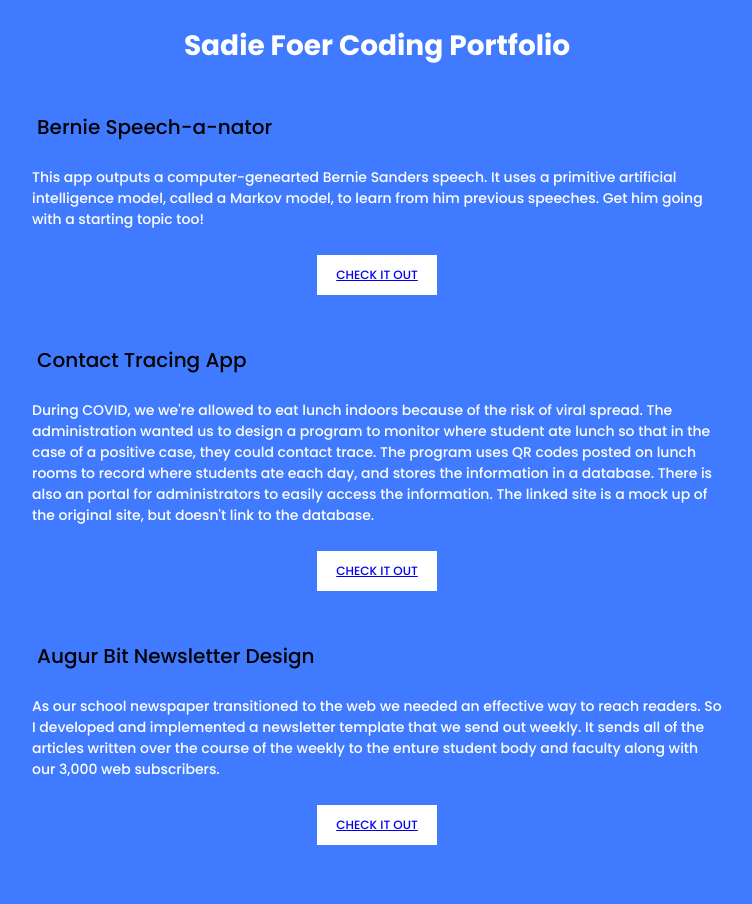
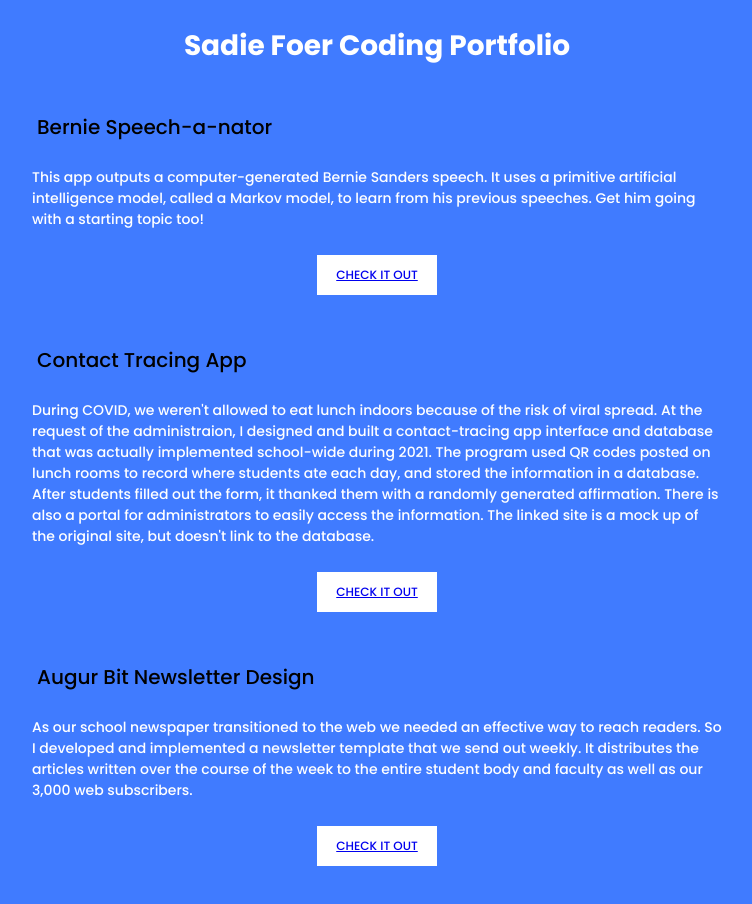
Before and after one commit to sadie-foer/portfolio, a plain HTML site: page index.html in a window 1280 px wide. Shown: the whole page, without its empty margins (263-1015 px from the left). Drawn offline with Linux system fonts and the light colour scheme.

Commit message:
typo-fix

```diff
--- a/index.html
+++ b/index.html
@@ -18,8 +18,8 @@
                 Bernie Speech-a-nator
             </div>
             <div class="text">
-                This app outputs a computer-genearted Bernie Sanders speech. It uses a primitive artificial intelligence model,
-                called a Markov model, to learn from him previous speeches. Get him going with a starting topic too!
+                This app outputs a computer-generated Bernie Sanders speech. It uses a primitive artificial intelligence model,
+                called a Markov model, to learn from his previous speeches. Get him going with a starting topic too!
             </div>
             <div class="button">
                 <a href="./markov.html">CHECK IT OUT</a>
@@ -30,11 +30,13 @@
             Contact Tracing App
             </div>
             <div class="text">
-                During COVID, we we're allowed to eat lunch indoors because of the risk of viral spread.
-                The administration wanted us to design a program to monitor where student ate lunch so
-                that in the case of a positive case, they could contact trace. The program uses QR codes posted on lunch rooms to
+                During COVID, we weren't allowed to eat lunch indoors because of the risk of viral spread.
+                At the request of the administraion, I designed and built a contact-tracing app interface and database
+                that was actually implemented school-wide during 2021.
+                The program used QR codes posted on lunch rooms to
                 record where students ate each day,
-                and stores the information in a database. There is also an portal for administrators to easily access the information. The
+                and stored the information in a database. After students filled out the form, it thanked them with a randomly generated affirmation.
+                There is also a portal for administrators to easily access the information. The
                 linked site is a mock up of the original site, but doesn't link to the database.
             </div>
             <div class="button">
@@ -47,8 +49,8 @@
             </div>
             <div class="text">
                 As our school newspaper transitioned to the web we needed an effective way to reach readers. So I developed and
-                implemented a newsletter template that we send out weekly. It sends all of the articles written over the course of the weekly
-                to the enture student body and faculty along with our 3,000 web subscribers.
+                implemented a newsletter template that we send out weekly. It distributes the articles written over the course of the week
+                to the entire student body and faculty as well as our 3,000 web subscribers.
             </div>
             <div class="button">
                 <a href="./newsletter.html">CHECK IT OUT</a>
```
